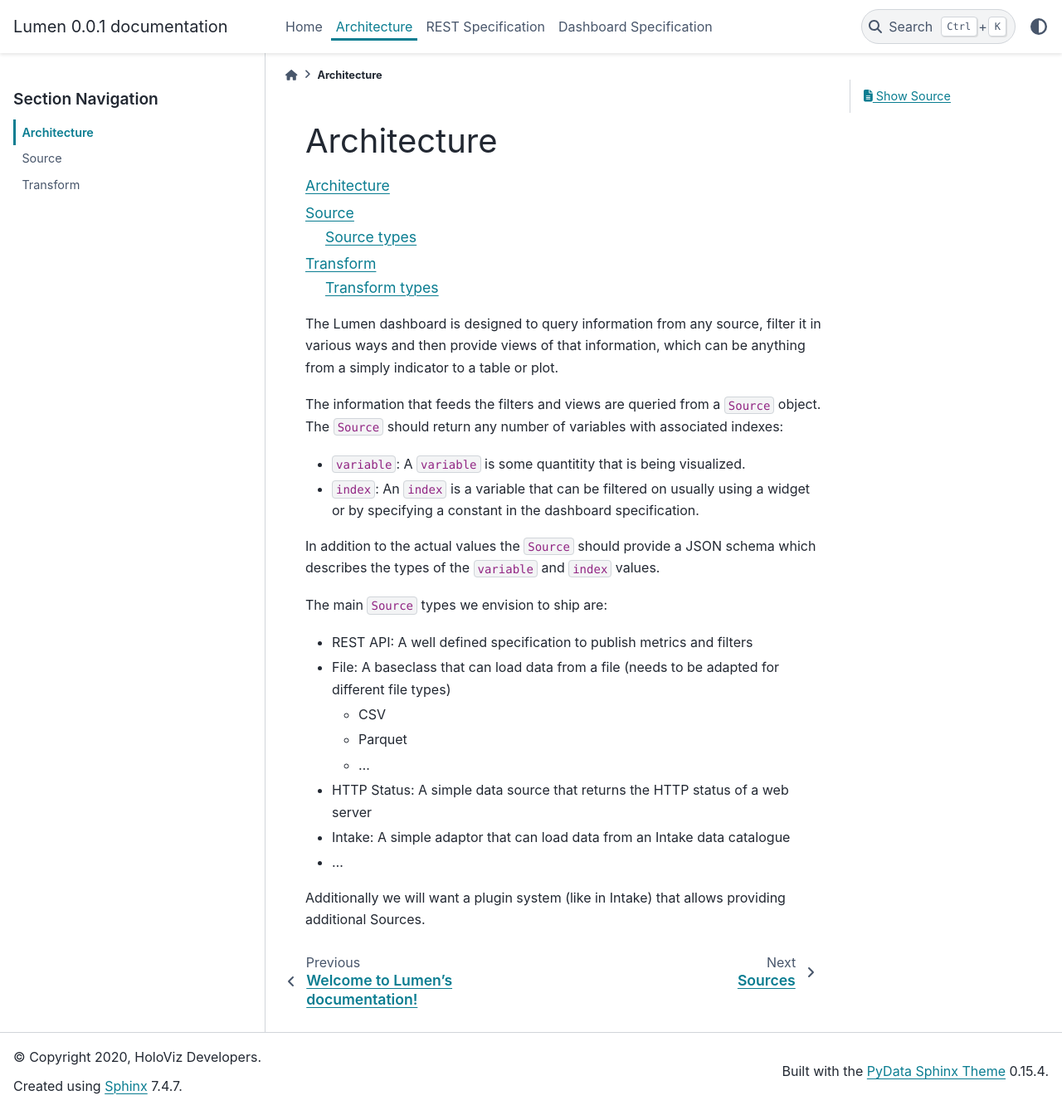
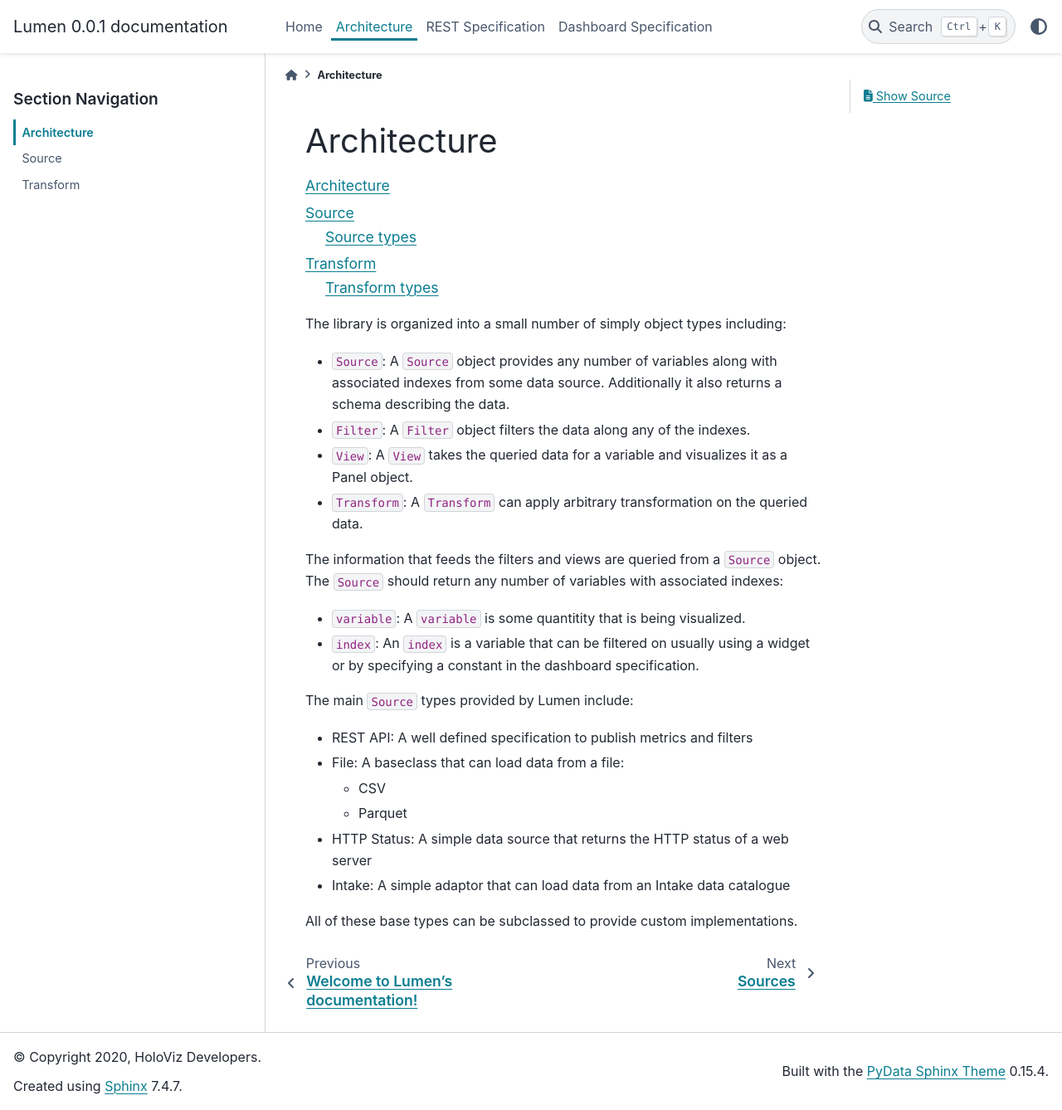
Before and after one commit to holoviz/lumen, a Sphinx documentation site: the page built from docs/architecture/index.md, in a window 1280 px wide and 1338 px high. Shown: the whole window at 83% size. Built offline with Sphinx 7.4.7 and the PyData theme 0.15.4, drawn with Linux system fonts in a browser that asks for light colours; pages that are not in the unit, such as notebooks, are missing from menus.

````diff
--- a/docs/architecture/index.md
+++ b/docs/architecture/index.md
@@ -8,24 +8,30 @@ Filter <filter>
 Transform <transform>
 ```
 
-The Lumen dashboard is designed to query information from any source, filter it in various ways and then provide views of that information, which can be anything from a simply indicator to a table or plot.
+The library is organized into a small number of simply object types including:
+
+* `Source`: A `Source` object provides any number of variables along
+  with associated indexes from some data source. Additionally it also
+  returns a schema describing the data.
+* `Filter`: A `Filter` object filters the data along any of the
+  indexes.
+* `View`: A `View` takes the queried data for a variable and
+  visualizes it as a Panel object.
+* `Transform`: A `Transform` can apply arbitrary transformation on the
+  queried data.
 
 The information that feeds the filters and views are queried from a `Source` object. The `Source` should return any number of variables with associated indexes:
 
 * `variable`: A `variable` is some quantitity that is being visualized.
 * `index`: An `index` is a variable that can be filtered on usually using a widget or by specifying a constant in the dashboard specification.
 
-In addition to the actual values the `Source` should provide a JSON schema which describes the types of the `variable` and `index` values.
-
-The main `Source` types we envision to ship are:
+The main `Source` types provided by Lumen include:
 
 - REST API: A well defined specification to publish metrics and filters
-- File: A baseclass that can load data from a file (needs to be adapted for different file types)
+- File: A baseclass that can load data from a file:
   - CSV
   - Parquet
-  - ...
 - HTTP Status: A simple data source that returns the HTTP status of a web server
 - Intake: A simple adaptor that can load data from an Intake data catalogue
-- ...
 
-Additionally we will want a plugin system (like in Intake) that allows providing additional Sources.
+All of these base types can be subclassed to provide custom implementations.
````
Also changed, not shown: README.md (+28 -10 lines), docs/index.md (+9 -1 lines).
